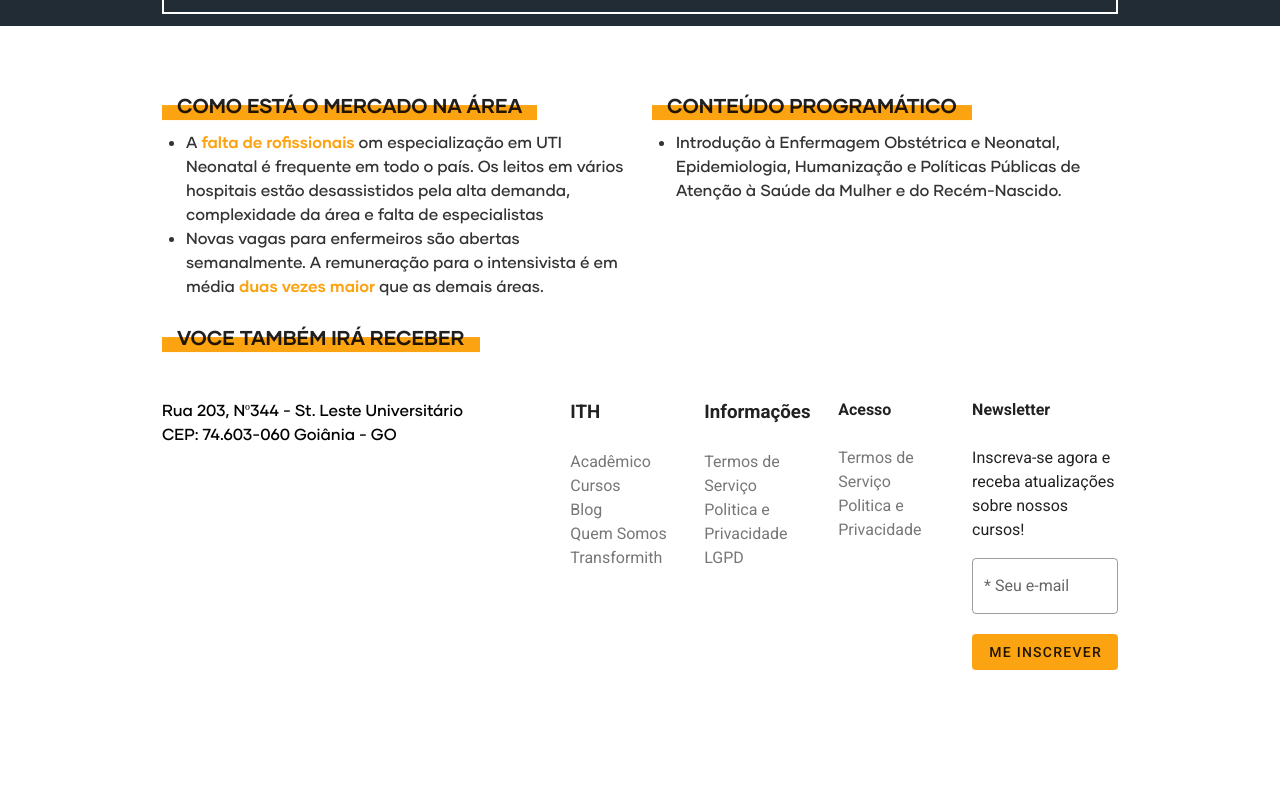
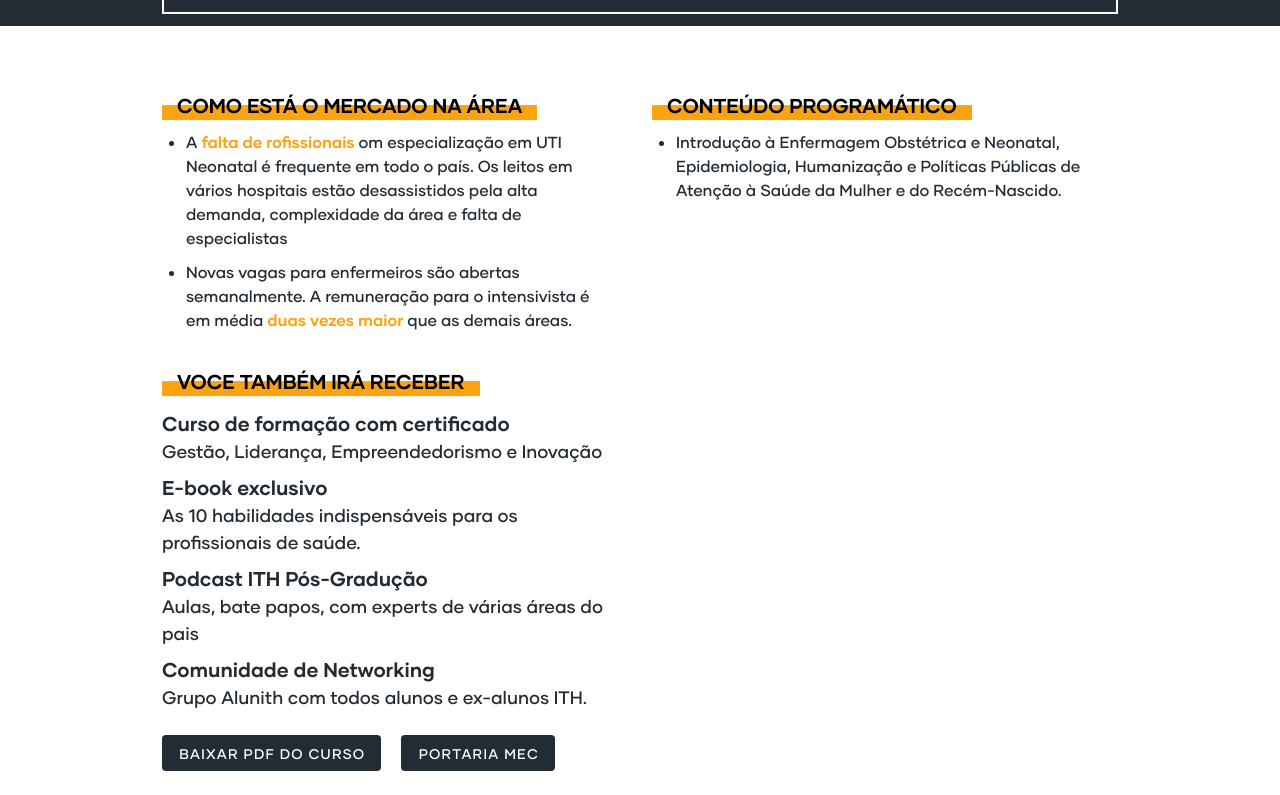
Before and after one commit to TutorFx/ith-vuecli-2, a Vue app: page /curso/1 in a window 1280 px wide. Shown: the part 925-1720 px from the top of the page. Before the commit the page ends 1609 px from the top, so only its background shows below. Built offline with nearby package versions, Linux system fonts and the light colour scheme; no server answers.

Commit message:
sectionFive
VOCE TAMBÉM IRÁ RECEBER

```diff
--- a/src/components/single/section-five.vue
+++ b/src/components/single/section-five.vue
@@ -3,10 +3,10 @@
   <div class="sectionFive">
       <v-container class="container-SectionFive my-5">
           <v-row>
-              <v-col cols="" xs="12" sm="12" md="6" lg="6" class="px-3">
-                  <underscore linecolor="#FCA311"> <h6> COMO ESTÁ O MERCADO NA ÁREA </h6> </underscore>
+              <v-col cols="" xs="12" sm="12" md="6" lg="6" class="px-3 pr-8">
+                <underscore linecolor="#FCA311"> <h6> COMO ESTÁ O MERCADO NA ÁREA </h6> </underscore>
 
-                  <ul>
+                <ul>
                     <li> A <strong> falta de rofissionais </strong> om especialização em UTI
                         Neonatal é frequente em todo o país. Os leitos em vários
                         hospitais estão desassistidos pela alta demanda,
@@ -17,11 +17,28 @@
                         semanalmente. A remuneração para o intensivista é em
                         média <strong> duas vezes maior </strong> que as demais áreas.
                     </li>
-                  </ul>
+                </ul>
 
-                 <br>
-                    <underscore linecolor="#FCA311"> <h6> VOCE TAMBÉM IRÁ RECEBER </h6> </underscore>
+                <br>
 
+                <underscore linecolor="#FCA311"> <h6> VOCE TAMBÉM IRÁ RECEBER </h6> </underscore>
+
+
+                <div class="Titulo mt-3"> Curso de formação com certificado </div>
+                <div class="Desc"> Gestão, Liderança, Empreendedorismo e Inovação </div>
+
+                <div class="Titulo">E-book exclusivo </div>
+                <div class="Desc"> As 10 habilidades indispensáveis para os profissionais de saúde. </div>
+
+                <div class="Titulo"> Podcast ITH Pós-Gradução  </div>
+                <div class="Desc"> Aulas, bate papos, com experts de várias áreas do pais </div>
+
+                <div class="Titulo"> Comunidade de Networking </div>
+                <div class="Desc"> Grupo Alunith com todos alunos e ex-alunos ITH. </div>
+
+                <br>
+                <v-btn depressed dark color="#222c35" class="mr-5"> Baixar PDF do Curso </v-btn>
+                <v-btn depressed dark color="#222c35"> Portaria MEC </v-btn>
 
 
               </v-col>
@@ -63,14 +80,20 @@
         font-style: normal;
         font-display: swap;
 
+        color: #222C35;
+
         h6{
             font-family: 'Gilmer';
             font-weight: 900px;
+            color: black;
         }
 
         ul{
             margin-top: 10px;
-            color: #333;
+            list-style: disc;
+        }
+        li{
+            margin-bottom: 10px;
         }
 
         strong{
@@ -78,7 +101,19 @@
         }
 
 
+        .Titulo{
+            font-family: 'Gilmer';
+            font-size: 20px;
+            font-weight: bold;
 
+            color: #222C35;
+            margin-top: 7px;
+
+        }
+
+        .Desc{
+            font-size: 18px;
+        }
 
     }
 
```
